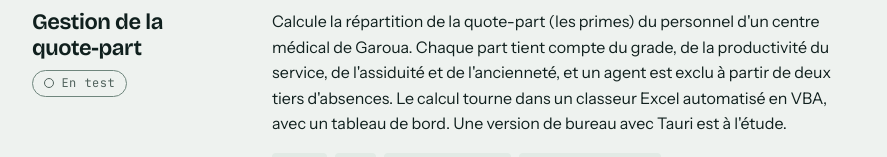
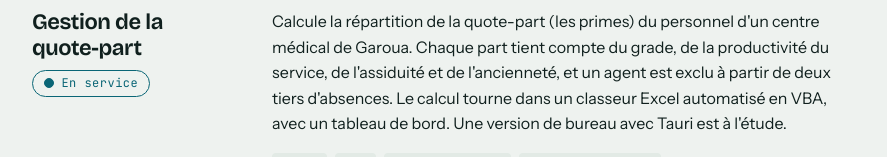
Before and after one commit to mbroumsadja/portfolio, a plain HTML site: page index.html in a window 1280 px wide. Shown: the part 1369-1526 px from the top of the page, without its empty margins (324-1211 px from the left). Drawn offline with nearby package versions, Linux system fonts and the light colour scheme.

Commit message:
Indique que l'application de quote-part est en service
Co-Authored-By: Claude Sonnet 5.5 <noreply@anthropic.com>
Claude-Session: https://claude.ai/code/session_014R6VYvi6WVGUh3hXESPYRx

```diff
--- a/index.html
+++ b/index.html
@@ -293,7 +293,7 @@ footer a:hover { color: var(--accent); }
         <article class="proj" data-cat="sante">
           <div>
             <h3>Gestion de la quote-part</h3>
-            <span class="status">En test</span>
+            <span class="status live">En service</span>
           </div>
           <div>
             <p>Calcule la répartition de la quote-part (les primes) du personnel d'un centre médical de Garoua. Chaque part tient compte du grade, de la productivité du service, de l'assiduité et de l'ancienneté, et un agent est exclu à partir de deux tiers d'absences. Le calcul tourne dans un classeur Excel automatisé en VBA, avec un tableau de bord. Une version de bureau avec Tauri est à l'étude.</p>
```
